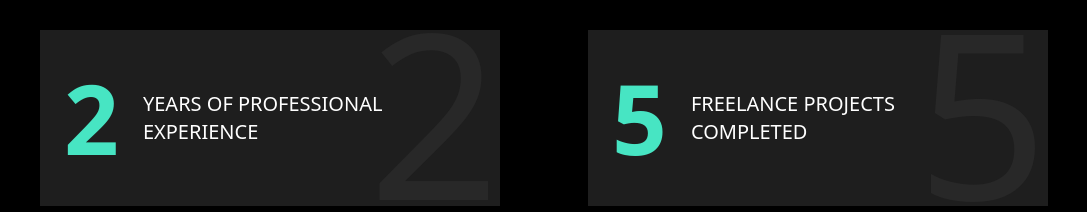
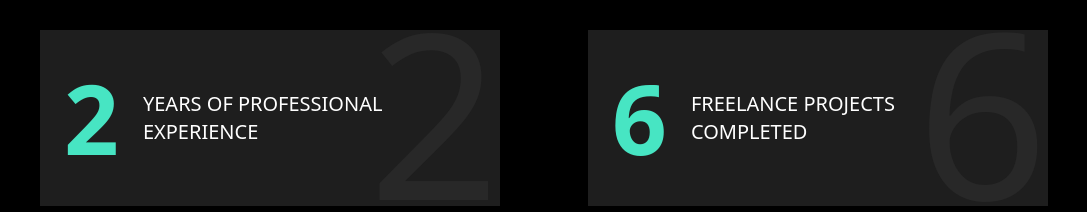
Before and after one commit to AakashGaur03/portfolio, a React (Vite) app: page / in a window 1280 px wide. Shown: the part 740-952 px from the top of the page, without its empty margins (96-1183 px from the left). Built offline with nearby package versions, Linux system fonts and the light colour scheme.

Commit message:
Update Overview.jsx

```diff
--- a/src/components/Overview.jsx
+++ b/src/components/Overview.jsx
@@ -19,7 +19,7 @@ const OverviewCard = ({ number, text }) => {
 const Overview = () => {
   const overviewData = [
     { number: 2, text: "YEARS OF PROFESSIONAL EXPERIENCE" },
-    { number: 5, text: "FREELANCE PROJECTS COMPLETED" },
+    { number: 6, text: "FREELANCE PROJECTS COMPLETED" },
   ];
 
   return (
```
